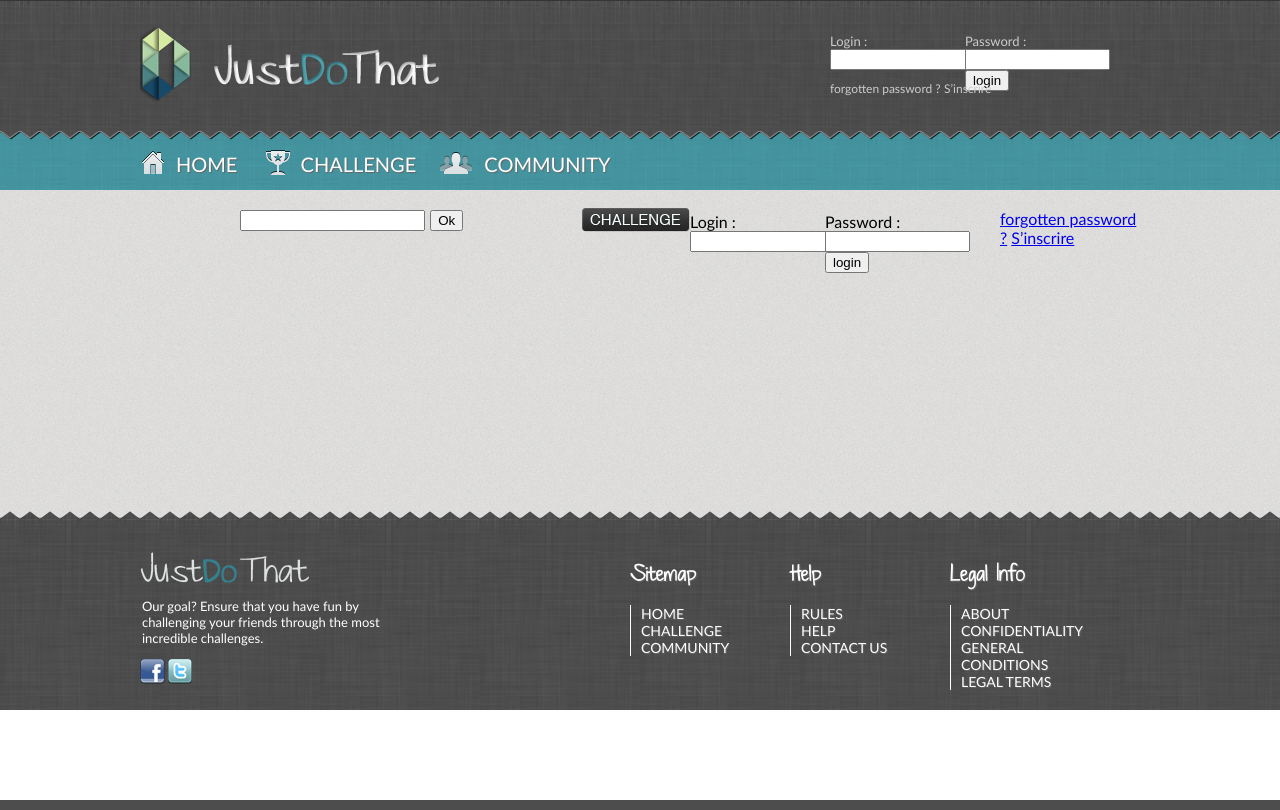
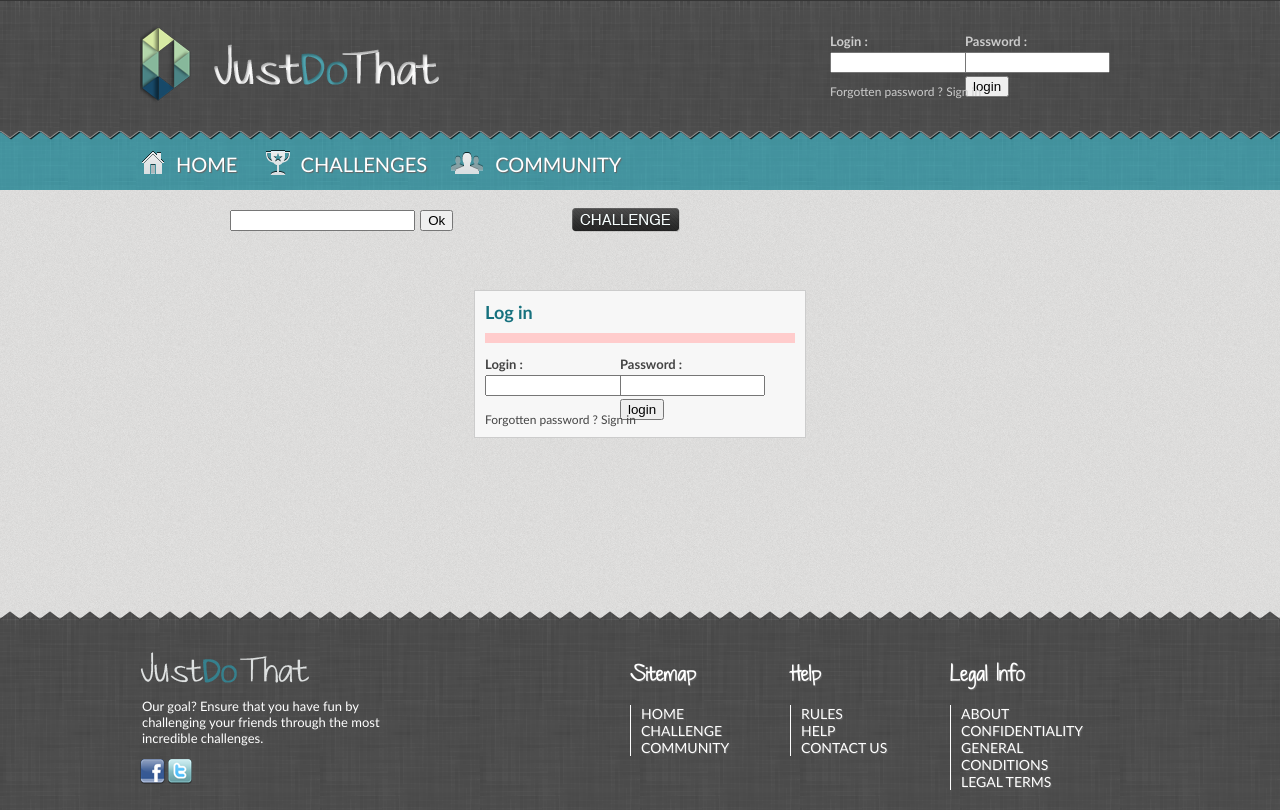
Before and after one commit to rtimothee/JustDoThat, a Django app: template templates/utilisateur/errorLog.html in a window 1280 px wide. Run offline with Django 3.2, Linux system fonts and the light colour scheme; the template is opened without the code that fills it, so the values that code supplies are empty.

Commit message:
Intégration avancement :
base.html / errorLog.html / profile.html

```diff
--- a/media/style/style.css
+++ b/media/style/style.css
@@ -56,20 +56,37 @@
 	font-size:12px;
 	text-decoration:none;
 }
+#h_connexion a:hover {
+	color:#CCCCCC;
+	font-size:12px;
+	text-decoration:underline;
+}
 
-#h_connexion li{
+#h_connexion #member_non_logue li{
 	display:inline;
 }
 
-#login_input {
+#h_connexion #member_logue {
+	width:250px;
+	float:right;
+	text-align:right;
+	margin-top:20px;
+}
+
+#h_connexion #member_logue li {
+	list-style:none;
+	margin-left:20px;
+	display:inline;
+}
+.login_input {
 	float:left;
 	width:135px;
-	height:60px;
+	height:50px;
 }
-#password_input {
+.password_input {
 	float:left;
 	width:175px;
-	height:60px;
+	height:50px;
 }
 #menu {
     height:50px;
@@ -125,7 +142,7 @@
 	width:450px;
 	float:left;
 	margin-top:9px;
-	margin-left:100px;
+	margin-left:90px;
 
 }
 #SearchForm img
@@ -471,8 +488,118 @@
 
 
 
+/*
+ *  LOG : errorLog.html
+ */
+
+.erreur_log {
+	width:300px;
+	margin-top:10px;
+	padding:5px;
+	background-color:#ffcccc;
+	font-size:13px;
+	color:#ff3f00;
+	font-weight:bold;
+}
+.form_connect {
+	font-size:13px;
+}
+.data_connect {
+	width:300px;
+	height:15px;
+	font-size:12px;
+}
+.data_connect a {
+	color:#444;
+	text-decoration:none;
+}
+
+.data_connect a:hover {
+	color:#444;
+	text-decoration:underline;
+}
+
+.form_connect {
+	height:50px;
+	width:320px;
+	font-weight:bold;
+}
+
+.form_connect input {
+	margin-top:3px;
+}
+
+#block_connexion_erreur_log {
+	width:310px;
+	background-color:#f7f7f7;
+	padding:10px;
+	margin:auto;
+	margin-top:100px;
+	border:#CCC solid 1px;
+}
+
+#block_connexion_erreur_log h2 {
+	padding:0px;
+	margin:0px;
+	font-size:18px;
+	color:#16717e;
+}
+
+#block_connexion_erreur_log .form_connect {
+ 	color:#444;
+}
 
 
-.erreur_log {
-	background-color:blue;
+
+
+
+/*
+ * 	PROFILE
+ *
+ */
+#profile {
+
 }
+#top_profile {
+	width:1000px;
+	height:30px;
+}
+#profile_left {
+	float:left;
+	width:189px;
+	min-height:300px;
+	border-right:#B5B5B5 1px solid;
+}
+
+#profile_left .profile_pseudo {
+	font-size:24px;
+	color:#2695a0;
+	margin:0px;
+	padding:0px;
+	font-weight:bold;
+}
+
+#profile_left #profile_avatar {
+	width:170px;
+	height:180px;
+	background-image:url(../images/profile_avatar.png);
+}
+
+#profile_center {
+	float:left;
+	width:580px;
+	min-height:300px;
+	background-color:red;
+}
+#profile_right {
+	width:230px;
+	min-height:300px;
+	background-color:green;
+	float:left;
+}
+#bottom_profile {
+	width:1000px;
+	height:50px;
+	background-color:yellow;
+	clear:both;
+}
--- a/templates/layout/base.html
+++ b/templates/layout/base.html
@@ -17,7 +17,7 @@
 
 		        <div id="h_top">
 		            <div id="h_logo">
-		            	<a href="#"><img src="{{ MEDIA_URL }}images/logo.png" alt="Logo" /></a>
+		            	<a href="http://localhost:8000/index/"><img src="{{ MEDIA_URL }}images/logo.png" alt="Logo" /></a>
 		            </div>
 
 		            <div id="h_connexion">
@@ -27,15 +27,27 @@
 						<a href="#">forgotten password ?</a> <a href="#">S’inscrire</a>-->
 						<div id="log">
 				  			{% if user.is_authenticated %}
-							<p>tu es connecté <a href='/user/logout/'>Se déconnecter</a></p>
+				  			<div id="member_logue">
+								<!--<ul>
+									<li><a href="#">Community</a></li>
+									<li><a href="#">Challenges</a></li>
+									<li><a href="#">Dear !</a></li>
+
+								</ul>-->
+								<ul>
+									<li><a href="http://localhost:8000/user/profile/{{user.username}}">{{ user.username }}</a></li>
+									<li><a href='/user/logout/'>Log out</a></li>
+								</ul>
+							</div>
 							{% else %}
-			  				<form action="/user/login/" method="post">
-			    				<div id="login_input">
+							<div id="member_non_logue">
+				  				<form action="/user/login/" method="post" class="form_connect">
+				    				<div class="login_input">
 				    					<p><label for="username">Login :</label><br/>
 				    					<input type="text" name="username" value="" id="username" size="15"></p>
 				    				</div>
 
-			    				<div id="password_input">
+				    				<div class="password_input">
 				    					<p><label for="password">Password :</label><br>
 				    					<input type="password" name="password" value="" id="password" size="15">
 				    					<input type="hidden" name="next" value="{{request.path}}">
@@ -43,8 +55,9 @@
 
 				    				</div>
 
-			  				</form><br/>
-							<a href="#">forgotten password ?</a> <a href="#">S’inscrire</a>
+				  				</form>
+				  				<p><a href="#">Forgotten password ?</a> <a href="#">Sign in</a></p>
+							</div>
 							{% endif %}
 
 				  		</div>
@@ -57,7 +70,7 @@
 		    	<div id="m_content">
 		    		<ul id="menuLeft">
 		    			<li><img src="{{ MEDIA_URL }}images/btn_home.png" alt="" /><a href="#">HOME</a></li>
-		    			<li><img src="{{ MEDIA_URL }}images/btn_challenge.png" alt="" /><a href="#">CHALLENGE</a></li>
+		    			<li><img src="{{ MEDIA_URL }}images/btn_challenge.png" alt="" /><a href="#">CHALLENGES</a></li>
 		    			<li><img src="{{ MEDIA_URL }}images/btn_community.png" alt="" /><a href="#">COMMUNITY</a></li>
 		    		</ul>
 
--- a/templates/utilisateur/errorLog.html
+++ b/templates/utilisateur/errorLog.html
@@ -2,20 +2,25 @@
 
 {% block content %}
 	<!--Si erreur s'affiche ici à encadrer de div-->
+<div id="block_connexion_erreur_log">
+	<h2>Log in</h2>
 	<div class="erreur_log">{{erreur}}</div>
 
-	<form action="/user/login/" method="post">
-		<div id="login_input">
+	<form action="/user/login/" method="post" class="form_connect">
+		<div class="login_input">
 			<p><label for="username">Login :</label><br/>
 			<input type="text" name="username" value="" id="username" size="15"></p>
 		</div>
 
-		<div id="password_input">
+		<div class="password_input">
 			<p><label for="password">Password :</label><br>
 			<input type="password" name="password" value="" id="password" size="15">
 			<input type="hidden" name="next" value="{{next}}">
 			<input type="submit" value="login" /></p>
 		</div>
 	</form><br/>
-	<a href="#">forgotten password ?</a> <a href="#">S’inscrire</a>
+	<div class="data_connect">
+		<a href="#">Forgotten password ?</a> <a href="#">Sign in</a>
+	</div>
+</div>
 {% endblock content %}
```
Also changed, not shown: settings.py (+4 -4 lines), templates/utilisateur/profile.html (+38 -21 lines), media/files/Capture_decran_2011-12-08_a_09.25.59.png (added), media/images/profile_avatar.png (added). Lines whose indentation alone changed are shown as unchanged.
